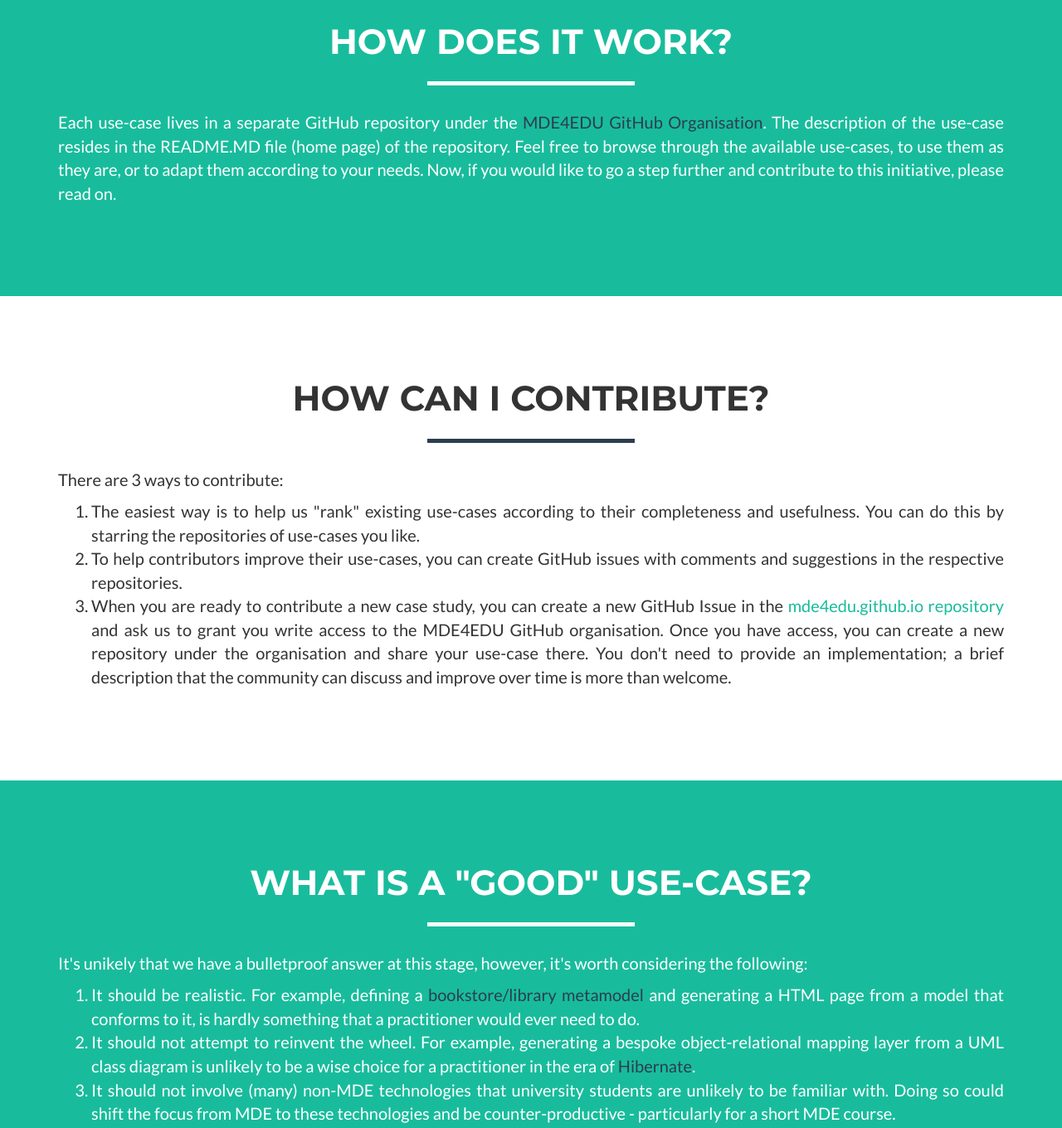
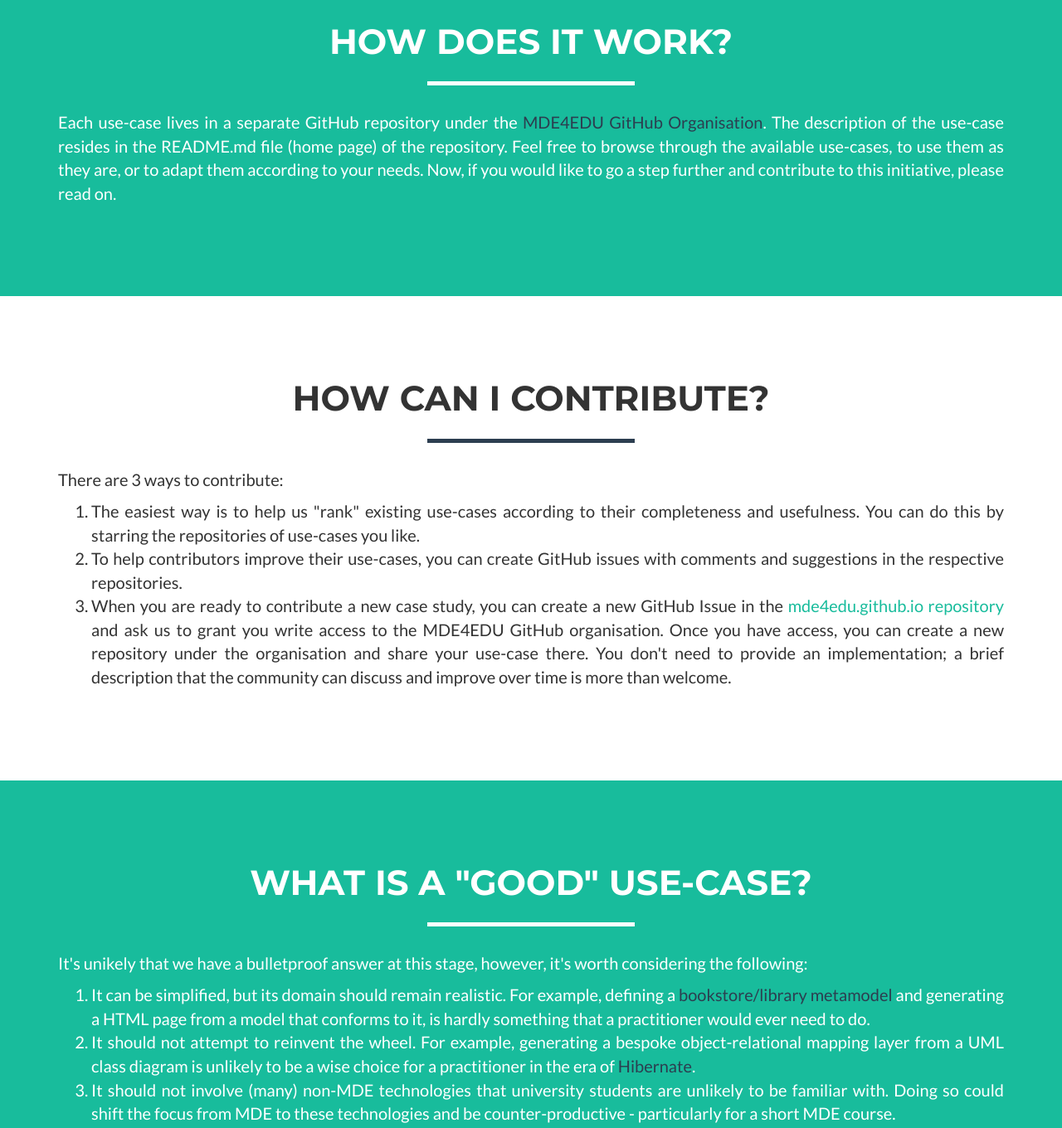
Before and after one commit to mde4edu/mde4edu.github.io, a website: page index.html in a window 1280 px wide. Shown: the part 1060-2420 px from the top of the page at 83% size. Drawn offline with nearby package versions, Linux system fonts and the light colour scheme.

Commit message:
Fixed README.md extension

```diff
--- a/index.html
+++ b/index.html
@@ -119,7 +119,7 @@
             </div>
             <div class="row">
                 <div class="col-lg-12 text-justify">
-                    <p>Each use-case lives in a separate GitHub repository under the <a href="https://github.com/mde4edu">MDE4EDU GitHub Organisation</a>. The description of the use-case resides in the README.MD file (home page) of the repository. Feel free to browse through the available use-cases, to use them as they are, or to adapt them according to your needs. Now, if you would like to go a step further and contribute to this initiative, please read on.</p>
+                    <p>Each use-case lives in a separate GitHub repository under the <a href="https://github.com/mde4edu">MDE4EDU GitHub Organisation</a>. The description of the use-case resides in the README.md file (home page) of the repository. Feel free to browse through the available use-cases, to use them as they are, or to adapt them according to your needs. Now, if you would like to go a step further and contribute to this initiative, please read on.</p>
                 </div>
             </div>
         </div>
@@ -164,7 +164,7 @@
                     <p>It's unikely that we have a bulletproof answer at this stage, however, it's worth considering the following:
                     </p>
                     <ol style="font-size:20px">
-                      <li> It should be realistic. For example, defining a <a href="https://www.ibm.com/developerworks/library/os-eclipse-dynamicemf/">bookstore/library metamodel</a> and generating a HTML page from a model that conforms to it, is hardly something that a practitioner would ever need to do.
+                      <li> It can be simplified, but its domain should remain realistic. For example, defining a <a href="https://www.ibm.com/developerworks/library/os-eclipse-dynamicemf/">bookstore/library metamodel</a> and generating a HTML page from a model that conforms to it, is hardly something that a practitioner would ever need to do.
                       <li> It should not attempt to reinvent the wheel. For example, generating a bespoke object-relational mapping layer from a UML class diagram is unlikely to be a wise choice for a practitioner in the era of <a href="http://hibernate.org/">Hibernate</a>.
                       <li> It should not involve (many) non-MDE technologies that university students are unlikely to be familiar with. Doing so could shift the focus from MDE to these technologies and be counter-productive - particularly for a short MDE course.
                     </ol>
```
